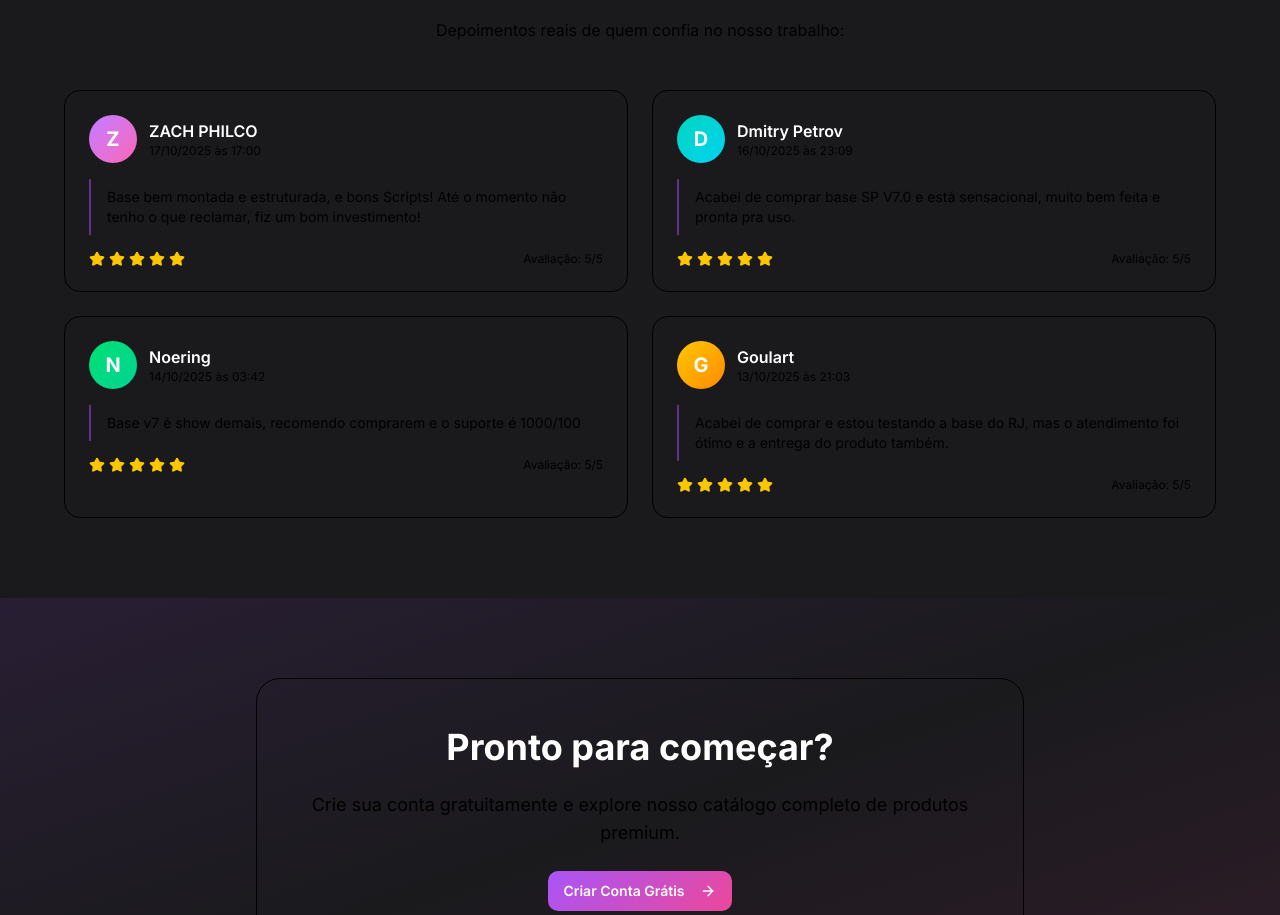
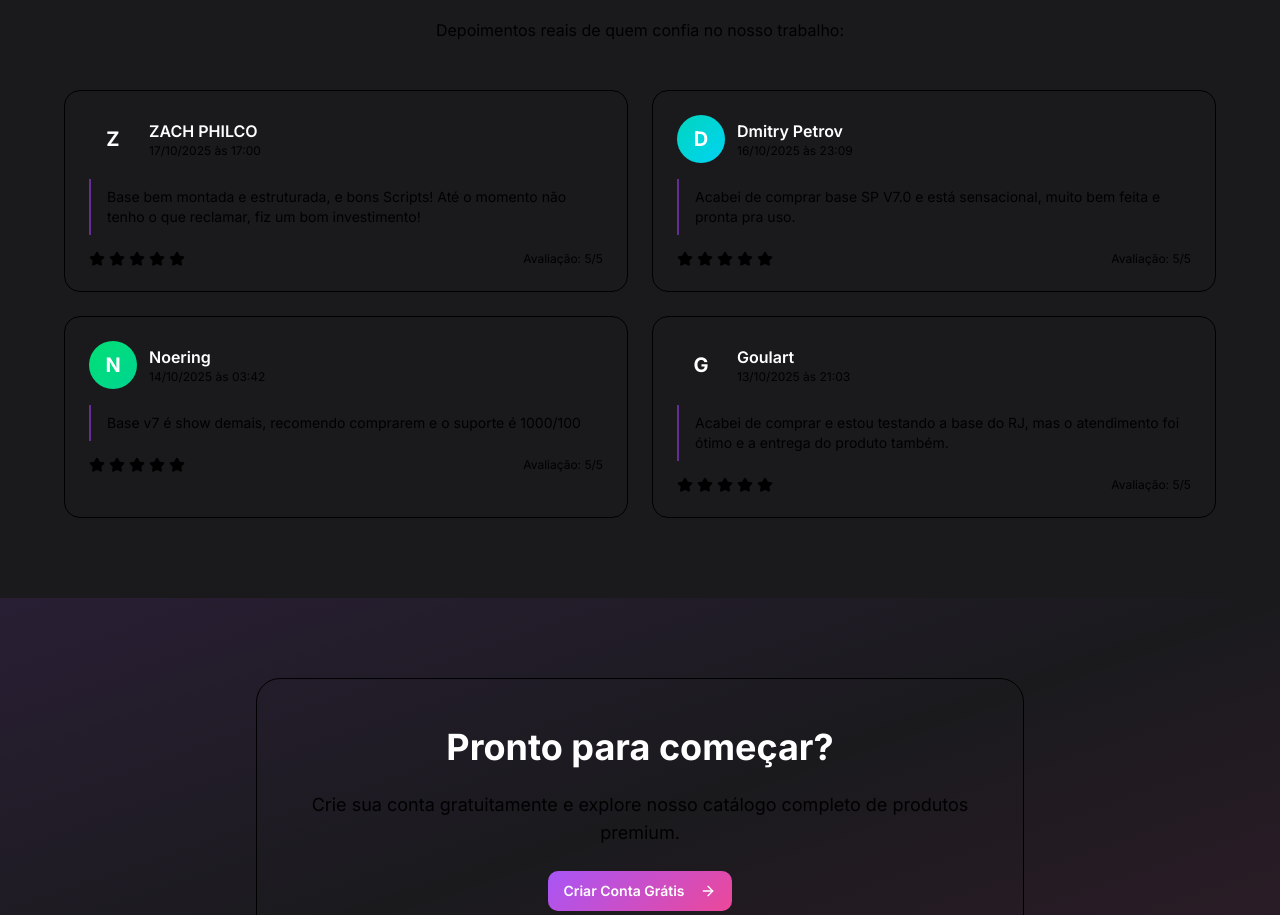
Before and after one commit to euconedev/ConeFivemHub, a Next.js app: page / in a window 1280 px wide. Shown: the part 2189-3104 px from the top of the page. Built offline with nearby package versions, Linux system fonts and the light colour scheme; no server answers.

Commit message:
Update page.tsx

```diff
--- a/app/page.tsx
+++ b/app/page.tsx
@@ -275,7 +275,7 @@ export default function HomePage() {
           <div className="grid md:grid-cols-2 gap-6">
             <div className="bg-card border border-border p-6 rounded-xl space-y-4 hover:border-purple-500/50 transition-all">
               <div className="flex items-center gap-3">
-                <div className="w-12 h-12 rounded-full bg-gradient-to-br from-purple-400 to-pink-400 flex items-center justify-center text-white font-bold text-xl">
+                <div className="w-12 h-12 rounded-full bg-gradient-to-br from-primary to-secondary flex items-center justify-center text-white font-bold text-xl">
                   Z
                 </div>
                 <div>
@@ -292,7 +292,7 @@ export default function HomePage() {
               <div className="flex items-center justify-between">
                 <div className="flex gap-1">
                   {[...Array(5)].map((_, i) => (
-                    <Star key={i} className="h-4 w-4 fill-yellow-400 text-yellow-400" />
+                    <Star key={i} className="h-4 w-4 fill-primary text-primary" />
                   ))}
                 </div>
                 <span className="text-xs text-muted-foreground">Avaliação: 5/5</span>
@@ -317,7 +317,7 @@ export default function HomePage() {
               <div className="flex items-center justify-between">
                 <div className="flex gap-1">
                   {[...Array(5)].map((_, i) => (
-                    <Star key={i} className="h-4 w-4 fill-yellow-400 text-yellow-400" />
+                    <Star key={i} className="h-4 w-4 fill-primary text-primary" />
                   ))}
                 </div>
                 <span className="text-xs text-muted-foreground">Avaliação: 5/5</span>
@@ -342,7 +342,7 @@ export default function HomePage() {
               <div className="flex items-center justify-between">
                 <div className="flex gap-1">
                   {[...Array(5)].map((_, i) => (
-                    <Star key={i} className="h-4 w-4 fill-yellow-400 text-yellow-400" />
+                    <Star key={i} className="h-4 w-4 fill-primary text-primary" />
                   ))}
                 </div>
                 <span className="text-xs text-muted-foreground">Avaliação: 5/5</span>
@@ -351,7 +351,7 @@ export default function HomePage() {
 
             <div className="bg-card border border-border p-6 rounded-xl space-y-4 hover:border-purple-500/50 transition-all">
               <div className="flex items-center gap-3">
-                <div className="w-12 h-12 rounded-full bg-gradient-to-br from-yellow-400 to-orange-400 flex items-center justify-center text-white font-bold text-xl">
+                <div className="w-12 h-12 rounded-full bg-gradient-to-br from-primary to-secondary flex items-center justify-center text-white font-bold text-xl">
                   G
                 </div>
                 <div>
@@ -368,7 +368,7 @@ export default function HomePage() {
               <div className="flex items-center justify-between">
                 <div className="flex gap-1">
                   {[...Array(5)].map((_, i) => (
-                    <Star key={i} className="h-4 w-4 fill-yellow-400 text-yellow-400" />
+                    <Star key={i} className="h-4 w-4 fill-primary text-primary" />
                   ))}
                 </div>
                 <span className="text-xs text-muted-foreground">Avaliação: 5/5</span>
```
